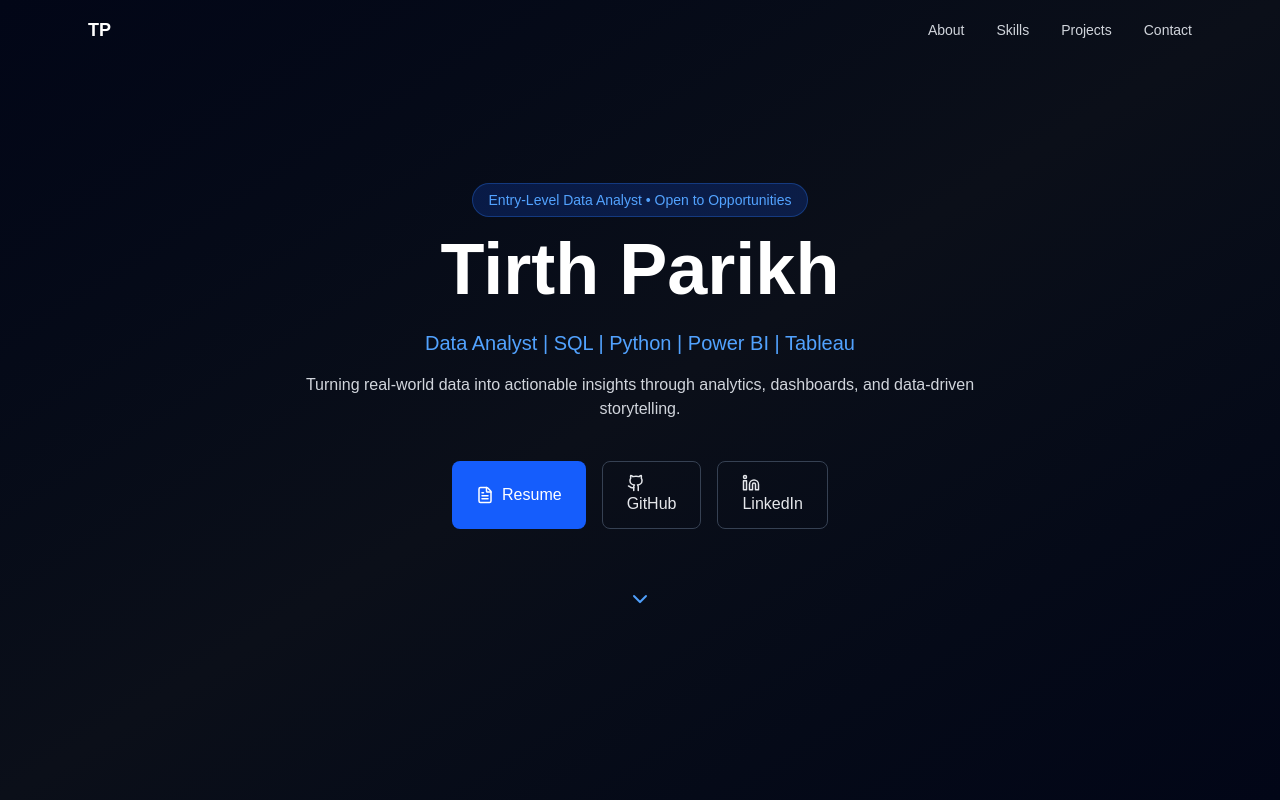
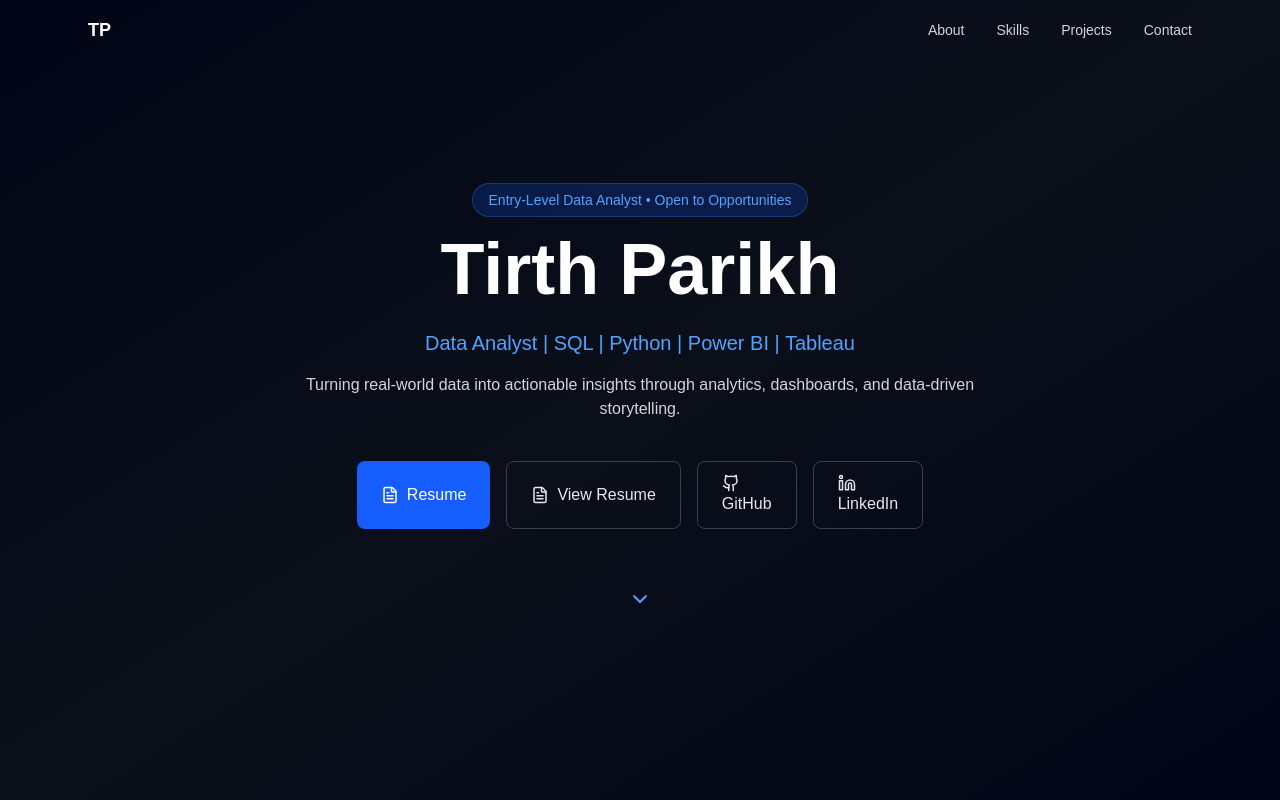
Before and after one commit to Tirth262830/Tirth-Portfolio, a Next.js app: page / in a window 1280 px wide. Shown: the top 800 px of the page. Built offline with nearby package versions, Linux system fonts and the light colour scheme.

Commit message:
Fix view resume button link

```diff
--- a/app/page.tsx
+++ b/app/page.tsx
@@ -179,6 +179,17 @@ const HeroSection = () => {
             <FileText size={18} /> Resume
           </a>
 
+<a
+  href="/Tirth_Parikh_Data_Analyst.pdf"
+  target="_blank"
+  rel="noopener noreferrer"
+  className="px-6 py-3 border border-gray-700
+  text-gray-200 hover:border-blue-400 hover:text-blue-400
+  rounded-lg transition flex gap-2 items-center"
+>
+  <FileText size={18} /> View Resume
+</a>
+
           <a
             href="https://github.com/Tirth262830"
             target="_blank"
```
